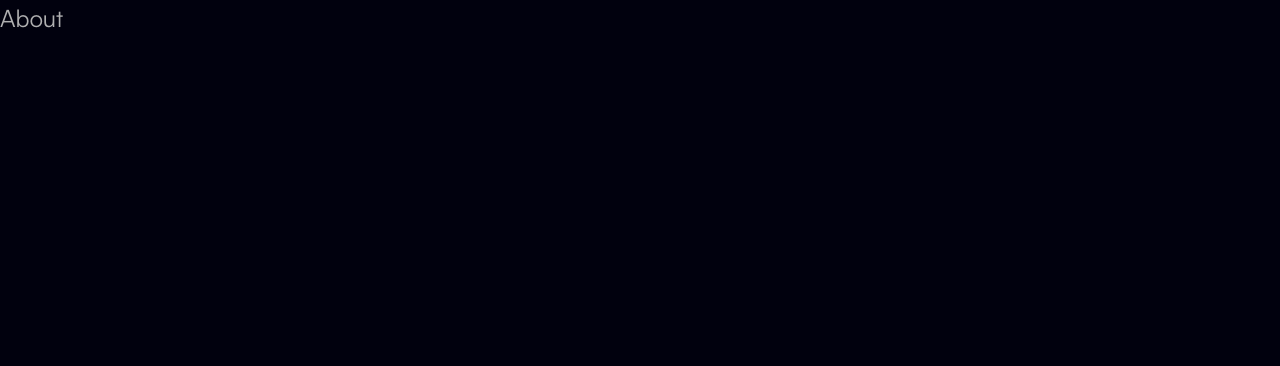
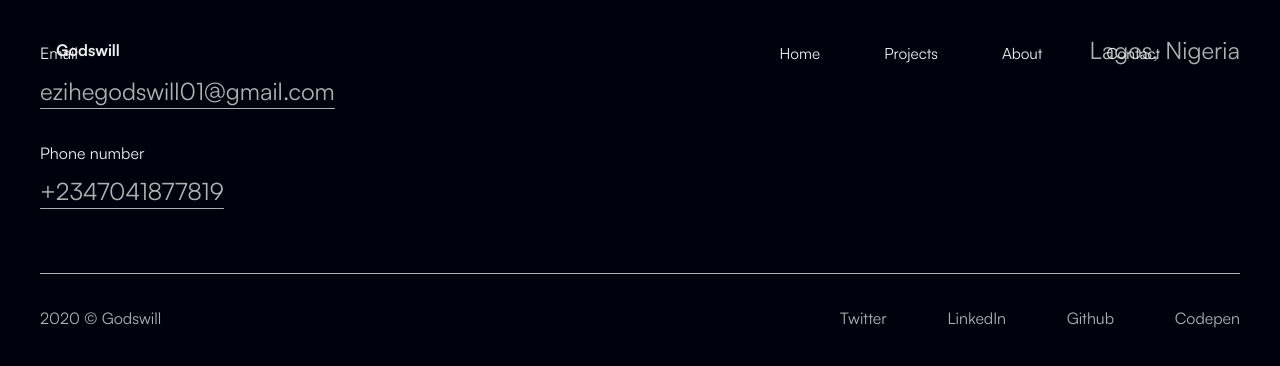
Before and after one commit to gzkdev/portfolio-022, a React (Vite) app: page /about in a window 1280 px wide. Shown: the top 366 px of the page. Built offline with nearby package versions, Linux system fonts and the light colour scheme.

Commit message:
fixed header component

```diff
--- a/src/Components/Header.jsx
+++ b/src/Components/Header.jsx
@@ -1,8 +1,6 @@
 import { useState } from "react";
-
 import FixedMobileMenu from "./FixedMobileMenu";
 import HeaderTop from "./HeaderTop";
-import HeroSection from "./HeroSection";
 
 function Header() {
   const [isActive, setIsActive] = useState(false);
@@ -10,7 +8,6 @@
     <header>
       <HeaderTop isActive={isActive} setIsActive={setIsActive} />
       <FixedMobileMenu isActive={isActive}></FixedMobileMenu>
-      <HeroSection />
     </header>
   );
 }
--- a/src/Pages/About.jsx
+++ b/src/Pages/About.jsx
@@ -1,7 +1,14 @@
-import React from "react";
+import Footer from "../Components/Footer";
+import Header from "../Components/Header";
 
 function About() {
-  return <div>About</div>;
+  return (
+    <>
+      <Header />
+
+      <Footer />
+    </>
+  );
 }
 
 export default About;
--- a/src/Pages/Home.jsx
+++ b/src/Pages/Home.jsx
@@ -2,11 +2,13 @@
 import Footer from "../Components/Footer";
 import Header from "../Components/Header";
 import ProjectsSection from "../Components/ProjectsSection";
+import HeroSection from "../Components/HeroSection";
 
 function Home() {
   return (
     <>
       <Header />
+      <HeroSection />
       <ProjectsSection />
       <ContactSection />
       <Footer />
```
